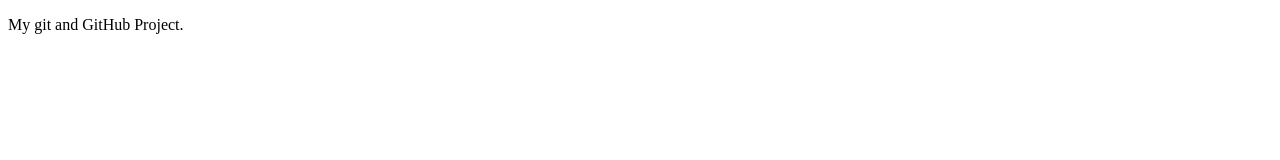
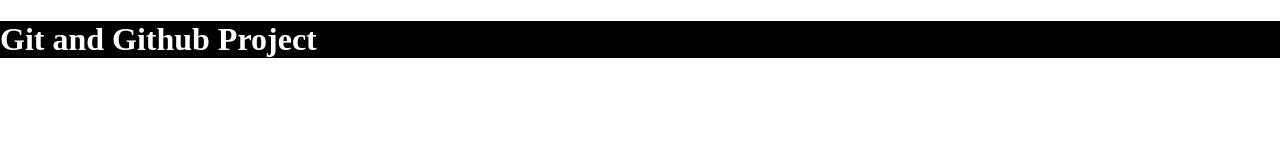
Before and after one commit to ishitadudhat/My-Project2, a plain HTML site: page index.html in a window 1280 px wide. Drawn offline with Linux system fonts and the light colour scheme.

Commit message:
css file add

```diff
--- a/index.html
+++ b/index.html
@@ -3,9 +3,10 @@
 <head>
     <meta charset="UTF-8">
     <meta name="viewport" content="width=device-width, initial-scale=1.0">
-    <title>Document</title>
+    <title>Project</title>
+    <link rel="stylesheet" href="style.css">
 </head>
 <body>
-    <p>My git and GitHub Project.</p>
+    <h1>Git and Github Project</h1>
 </body>
 </html>
--- /dev/null
+++ b/style.css
@@ -0,0 +1,9 @@
+h1{
+    background-color: black;
+    color: white;
+}
+body{
+    padding: 0;
+    margin: 0;
+    box-sizing: border-box;
+}
```
Also changed, not shown: 1 other file.
